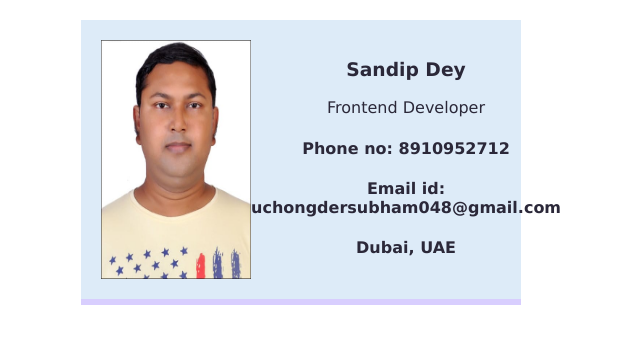
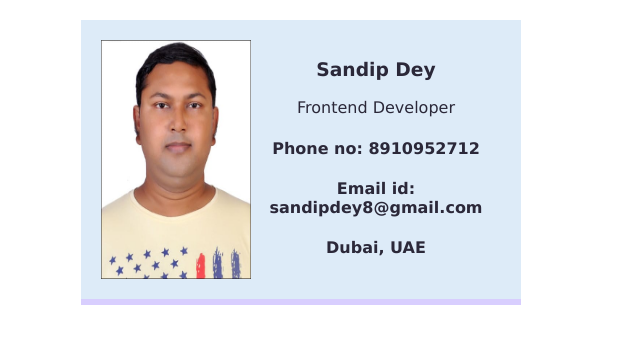
Before and after one commit to sandipdey2/buisnesscard, a website built with Vite: page index.html in a window 1280 px wide. Shown: the whole page, without its empty margins (339-979 px from the left). Built offline with nearby package versions, Linux system fonts and the light colour scheme.

Commit message:
Update email address in index.html

```diff
--- a/index.html
+++ b/index.html
@@ -9,7 +9,7 @@
                 <h3>Sandip Dey</h3>
                 <p>Frontend Developer</p>
                 <h4> Phone no: 8910952712</h4>
-                <h4> Email id: uchongdersubham048@gmail.com</h4>
+                <h4> Email id: sandipdey8@gmail.com </h4>
                 <h4>Dubai, UAE</h4>
             </div>
         </div>
```
